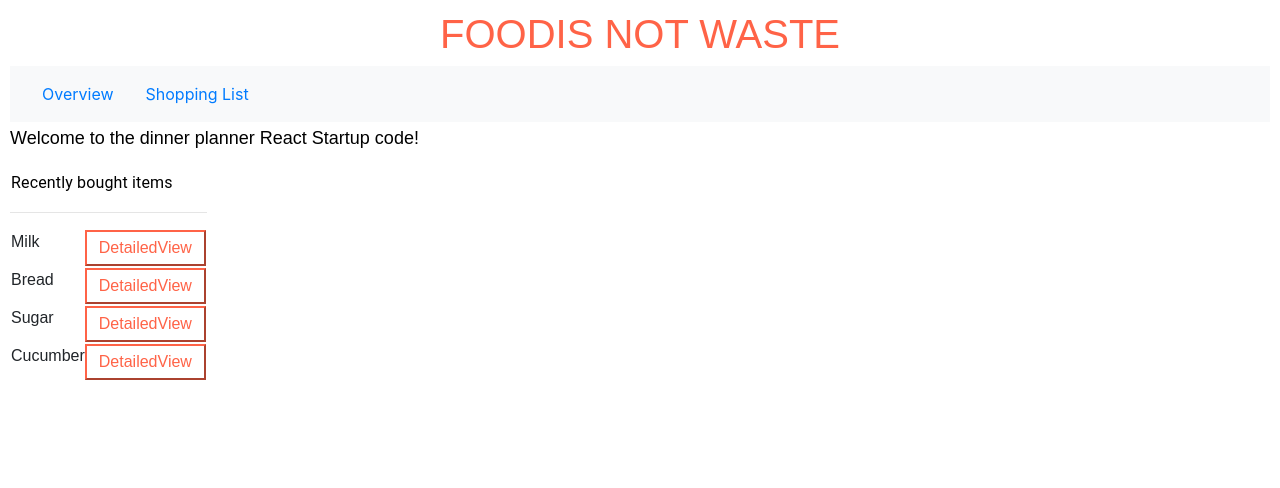
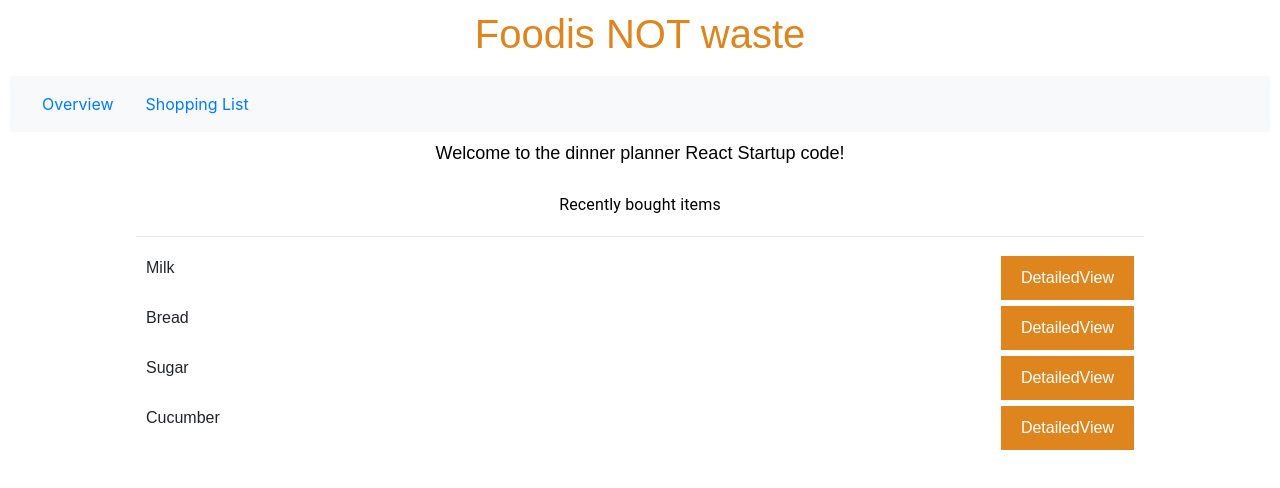
Before and after one commit to Kata-M/Foodis, a React (Create React App) app: page / in a window 1280 px wide. Shown: the top 488 px of the page. Built offline with nearby package versions, Linux system fonts and the light colour scheme.

Commit message:
updated css

```diff
--- a/src/App.css
+++ b/src/App.css
@@ -1,10 +1,20 @@
 :root {
     --color-surface: rgb(255, 255, 255);
-    --color-solid: rgb(32, 32, 32);
-    --color-primary:tomato;
+    --color-solid: rgb(5, 5, 5);
+    --color-primary:rgb(223, 133, 30);
   }
 
-h1 { color: tomato; font-family: 'Raleway',sans-serif; font-size: 62px; font-weight: 800; line-height: 72px; margin: 0 0 24px; text-align: center; text-transform: uppercase; }
+div {
+    background: var(--color-surface);
+}
+
+nav {
+    margin: 0;
+}
+
+
+
+h1 { color: var(--color-primary); font-family: 'Raleway',sans-serif; font-size: 62px; text-align: center; padding-bottom: 10px;}
 
 
 h2 { color: black; font-family: 'Raleway',sans-serif; font-size: 30px; font-weight: 800; line-height: 36px; margin: 0 0 24px; text-align: center; }
@@ -27,11 +37,16 @@ html {
   }
 
 button {
-    background: var(--color-surface);
-    color: var(--color-primary);
-    border-color: var(--color-primary);
+
     padding: 4px 12px;
     float: right;
-    font-size: 1.2rem;
     border-radius: 4px;
+    background-color: var(--color-primary); /* Green */
+    border: none;
+    color: white;
+    padding: 10px 20px;
+    text-align: center;
+    text-decoration: none;
+    display: inline-block;
+    font-size: 16px;
   }
--- a/src/Overview/Overview.css
+++ b/src/Overview/Overview.css
@@ -1,4 +1,19 @@
-tbody {
+table {
+    margin-left: 10%;
     font-family: Arial;
-    text-align: left;
+    float: center;
+    width: 80%;
   }
+
+thead {
+    text-align: center;
+}
+
+td {
+    padding: 3px 10px;
+}
+
+p {
+    text-align: center;
+    padding-top: 5px;
+}
```
